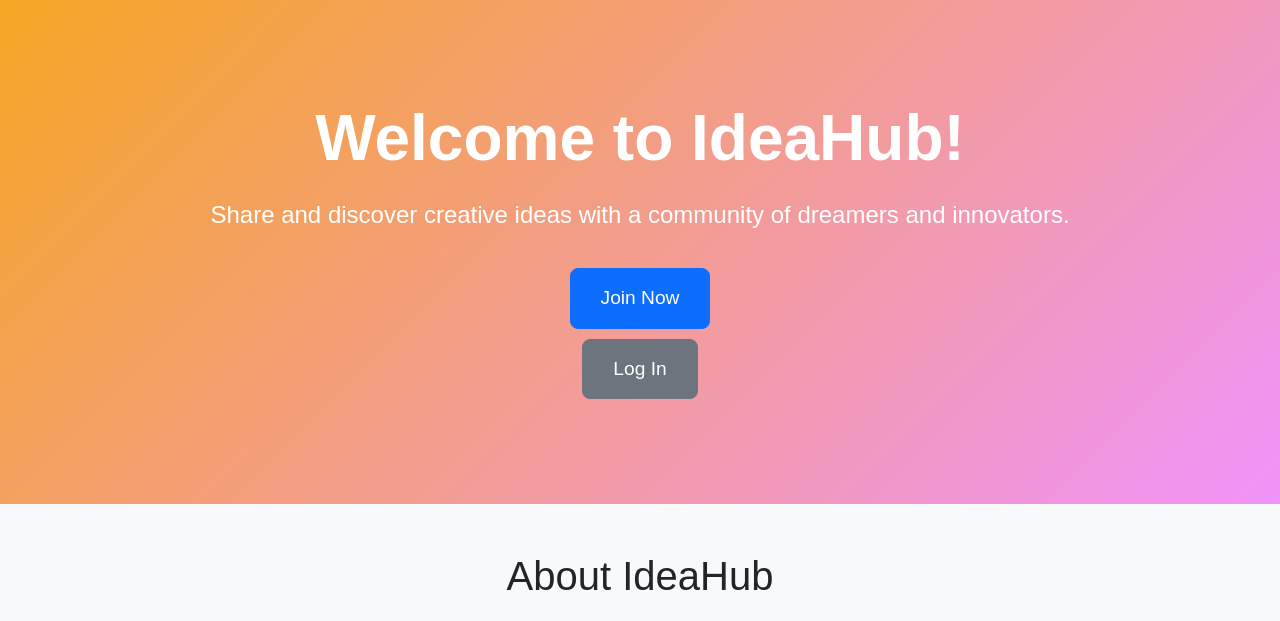
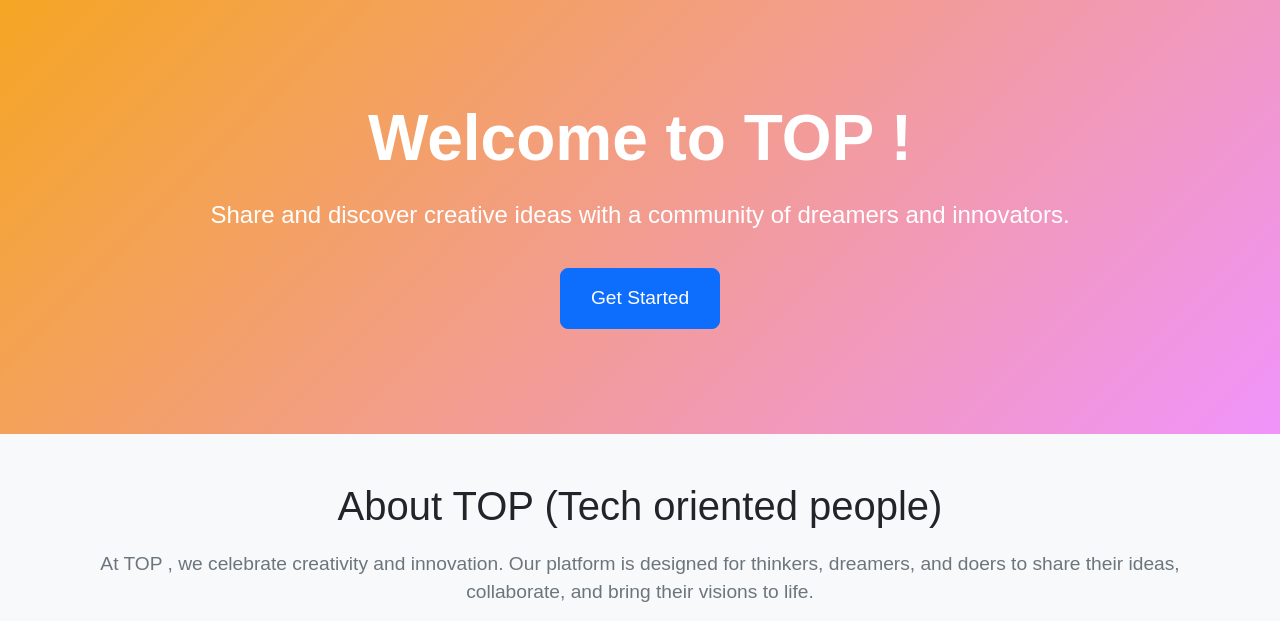
Before and after one commit to lordryns/Dreamscape, a Flask app: page / in a window 1280 px wide. Shown: the top 621 px of the page. Run offline with Flask 3, Linux system fonts and the light colour scheme; some libraries are stand-ins or nearby versions.

Commit message:
New stuff!

```diff
--- a/website/templates/index.html
+++ b/website/templates/index.html
@@ -70,24 +70,23 @@
 
 <!-- Hero Section -->
 <section class="hero text-center d-flex flex-column justify-content-center align-items-center">
-    <h1>Welcome to IdeaHub!</h1>
+    <h1>Welcome to TOP !</h1>
     <p>Share and discover creative ideas with a community of dreamers and innovators.</p>
-    <a href="/signup" class="btn btn-primary btn-lg">Join Now</a>
-    <a href="/login" class="btn btn-secondary btn-lg">Log In</a>
+    <a href="/signup" class="btn btn-primary btn-lg">Get Started</a>
 </section>
 
 <!-- About Section -->
 <section id="about" class="container py-5">
     <div class="section-heading">
-        <h2>About IdeaHub</h2>
-        <p>At IdeaHub, we celebrate creativity and innovation. Our platform is designed for thinkers, dreamers, and doers to share their ideas, collaborate, and bring their visions to life.</p>
+        <h2>About TOP (Tech oriented people)</h2>
+        <p>At TOP , we celebrate creativity and innovation. Our platform is designed for thinkers, dreamers, and doers to share their ideas, collaborate, and bring their visions to life.</p>
     </div>
     <div class="row">
         <div class="col-md-6">
-            <img src="https://plus.unsplash.com/premium_photo-1675644727129-9e2fbc03c500?w=500&auto=format&fit=crop&q=60&ixlib=rb-4.0.3&ixid=M3wxMjA3fDB8MHxzZWFyY2h8MXx8aWRlYXxlbnwwfHwwfHx8MA%3D%3D" alt="About IdeaHub" class="img-fluid rounded shadow">
+            <img src="https://plus.unsplash.com/premium_photo-1675644727129-9e2fbc03c500?w=500&auto=format&fit=crop&q=60&ixlib=rb-4.0.3&ixid=M3wxMjA3fDB8MHxzZWFyY2h8MXx8aWRlYXxlbnwwfHwwfHx8MA%3D%3D" alt="About TOP " class="img-fluid rounded shadow">
         </div>
         <div class="col-md-6 d-flex align-items-center">
-            <p>Join our community of passionate individuals who believe that great ideas deserve to be heard. Whether you're into tech, arts, or anything in between, IdeaHub is your platform to connect, inspire, and innovate.</p>
+            <p>Join our community of passionate individuals who believe that great ideas deserve to be heard. Whether you're into tech, arts, or anything in between, TOP  is your platform to connect, inspire, and innovate.</p>
         </div>
     </div>
 </section>
@@ -97,7 +96,7 @@
     <div class="container">
         <div class="section-heading">
             <h2>Discover What You Can Do</h2>
-            <p>Explore the possibilities on IdeaHub</p>
+            <p>Explore the possibilities on TOP </p>
         </div>
         <div class="row">
             <div class="col-md-4">
```
